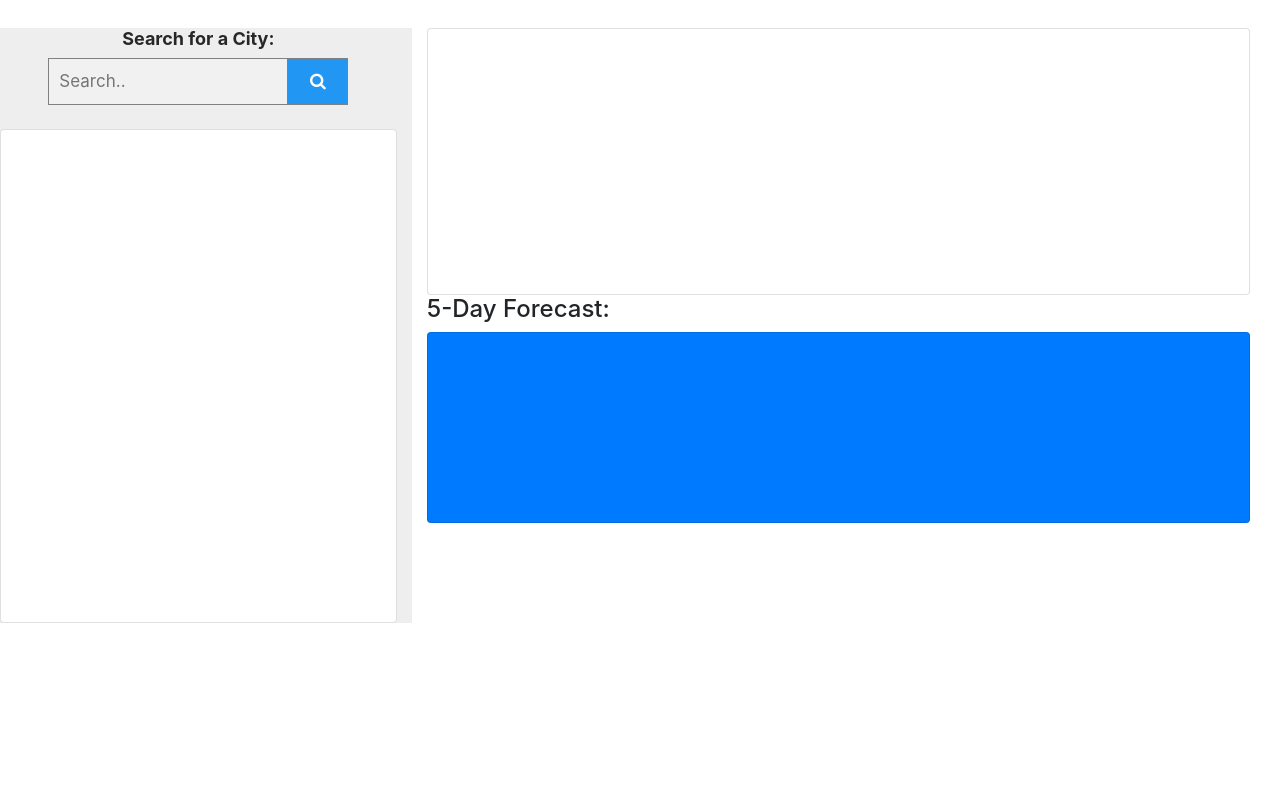
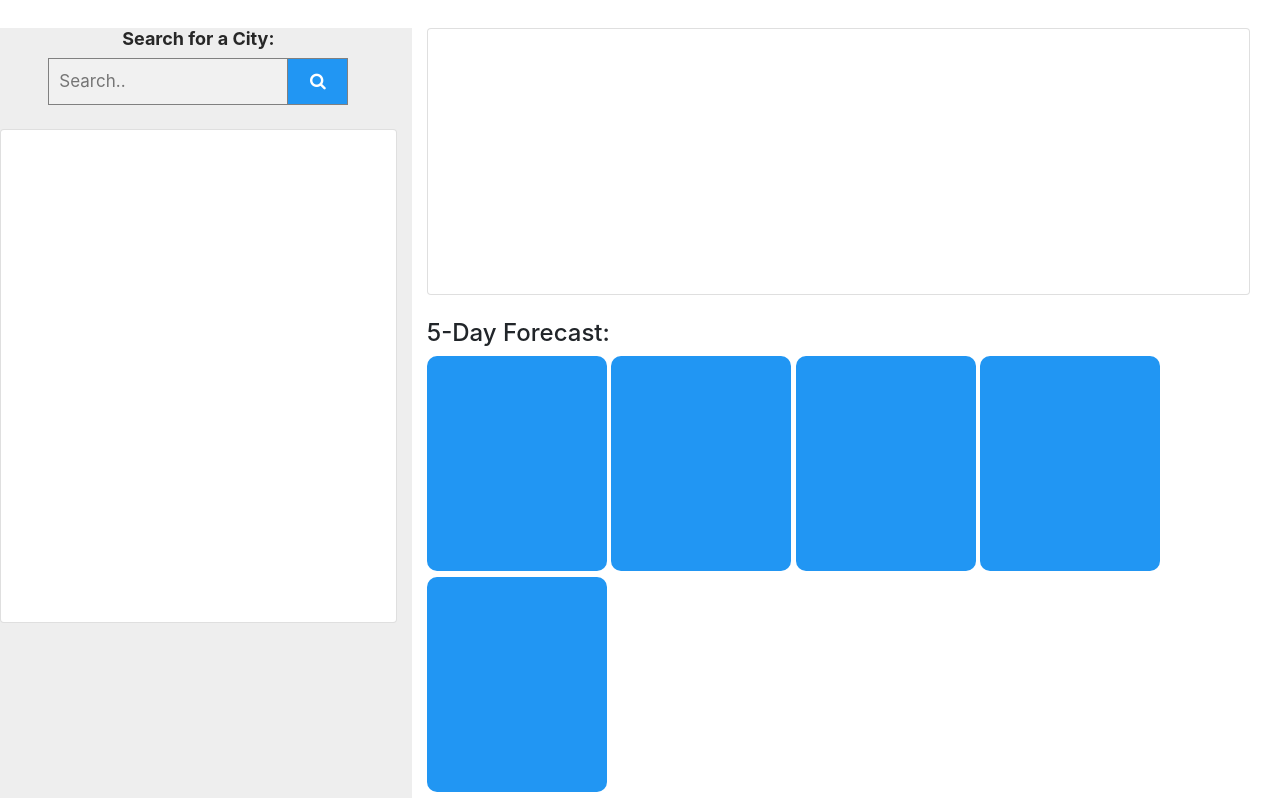
Before and after one commit to ayladillis/weather-dashboard, a plain HTML site: page index.html in a window 1280 px wide. Shown: the part 99-897 px from the top of the page. Before the commit the page ends 800 px from the top, so only its background shows below. Drawn offline with nearby package versions, Linux system fonts and the light colour scheme.

Commit message:
finished front end

```diff
--- a/index.html
+++ b/index.html
@@ -45,29 +45,24 @@
             </div>
           </div>
 </div>
+<br>
 <h2>5-Day Forecast:</h2>
 <!-- second row of column 2-->
      <div class="row-8">
+
+       <div class="forcast-results">
       <!-- box one -->
-        <div id="weather-forcast" class="card text-white bg-primary">
-          <div class="weather-one">
-              <p class="card-text"></p>
-     </div>
-     </div>
+      <div class="weather-one"></div>
+      <!-- box two -->
+      <div class="weather-two"></div>
+      <!-- box three -->
+      <div class="weather-three"></div>
+       <!-- box four -->
+       <div class="weather-four"></div>
+        <!-- box five -->
+        <div class="weather-five"></div>
 
-
-
-
-
-
-
-
-
-     <!-- <div id="weather-forcast" class="card text-white bg-primary w-50">
-              <div class="card-body">
-                  <p class="card-text"></p>
-         </div>
-         </div> -->
+    </div>
 
     </div>
    </div>
--- a/style.css
+++ b/style.css
@@ -26,14 +26,51 @@ h2 {
 
 .city-results {
   height: 13cm;
+  text-align: left;
 }
 
 .weather-info {
   height: 7cm;
 }
 
+.forcast-results > * {
+  display: inline-block;
+}
+
 .weather-one {
-  height: 5cm;
+  background-color: #2196F3;
+  width: 180px;
+  height: 215px;
+  border-radius: 10px;
+  text-align: center;
+}
+.weather-two {
+  background-color: #2196F3;
+  width: 180px;
+  height: 215px;
+  border-radius: 10px;
+  text-align: center;
+}
+.weather-three {
+  background-color: #2196F3;
+  width: 180px;
+  height: 215px;
+  border-radius: 10px;
+  text-align: center;
+}
+.weather-four {
+  background-color: #2196F3;
+  width: 180px;
+  height: 215px;
+  border-radius: 10px;
+  text-align: center;
+}
+.weather-five {
+  background-color: #2196F3;
+  width: 180px;
+  height: 215px;
+  border-radius: 10px;
+  text-align: center;
 }
 
   * {
```
